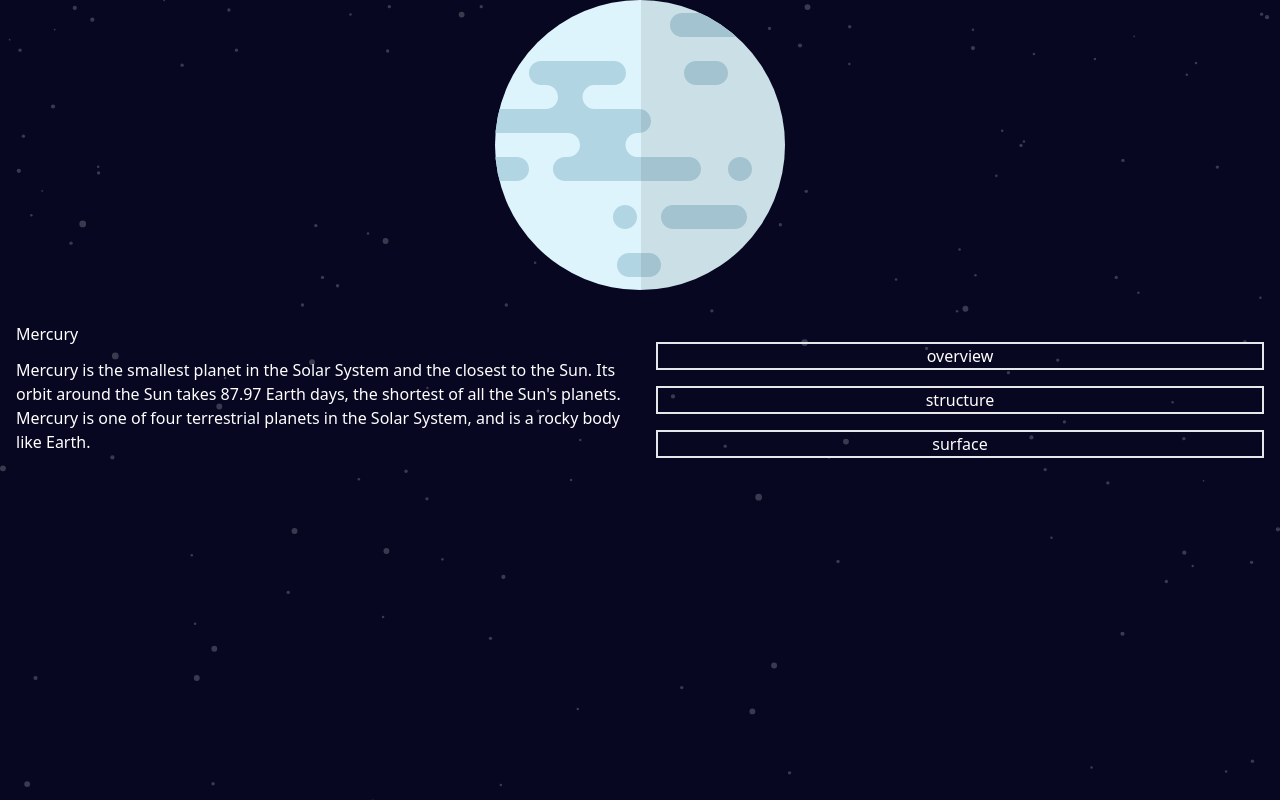
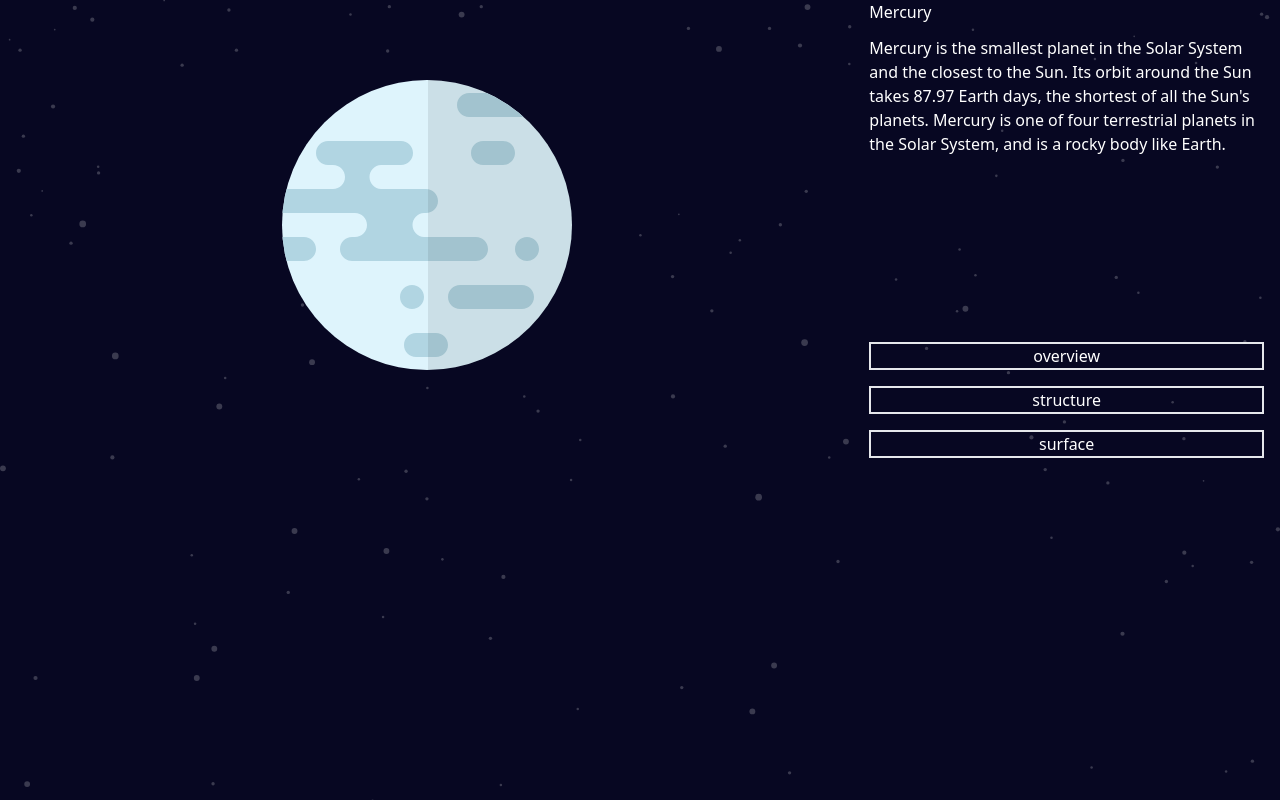
Before and after one commit to sphnikola/planet-fact-site, a React (Vite) app: page / in a window 1280 px wide. Built offline with nearby package versions, Linux system fonts and the light colour scheme.

Commit message:
Add grid display for lg screens

```diff
--- a/src/App.jsx
+++ b/src/App.jsx
@@ -4,8 +4,8 @@ function App() {
   console.log(data[0].name);
   return (
     <>
-      <main className="grid px-4 gap-y-8 md:grid-cols-2 md:gap-x-8">
-        <section className="text-white md:col-start-2">
+      <main className="grid px-4 gap-y-8 md:grid-cols-2 md:gap-x-8 lg:grid-cols-3 lg:grid-rows-auto ">
+        <section className="text-white md:col-start-2  lg:col-start-3 lg:row-start-2">
           <nav className="md:hidden">
             <ul className="flex justify-between gap-x-4">
               <li>
@@ -38,10 +38,10 @@ function App() {
             </button>
           </div>
         </section>
-        <section className="place-self-center md:row-start-1 md:col-start-1 md:col-end-3">
-          <img src={mercury_img} />
+        <section className="place-self-center md:row-start-1 md:col-start-1 md:col-end-3 lg:col-start-1 lg:col-end-3 ">
+          <img className="lg:relative lg:top-20" src={mercury_img} />
         </section>
-        <section className="text-white text-center md:col-start-1 md:row-start-2 md:text-left">
+        <section className="text-white text-center md:col-start-1 md:row-start-2 md:text-left lg:col-start-3 lg:row-start-1">
           <h2 className="mb-3">{data[0].name}</h2>
           <p>{data[0].overview.content}</p>
         </section>
```
